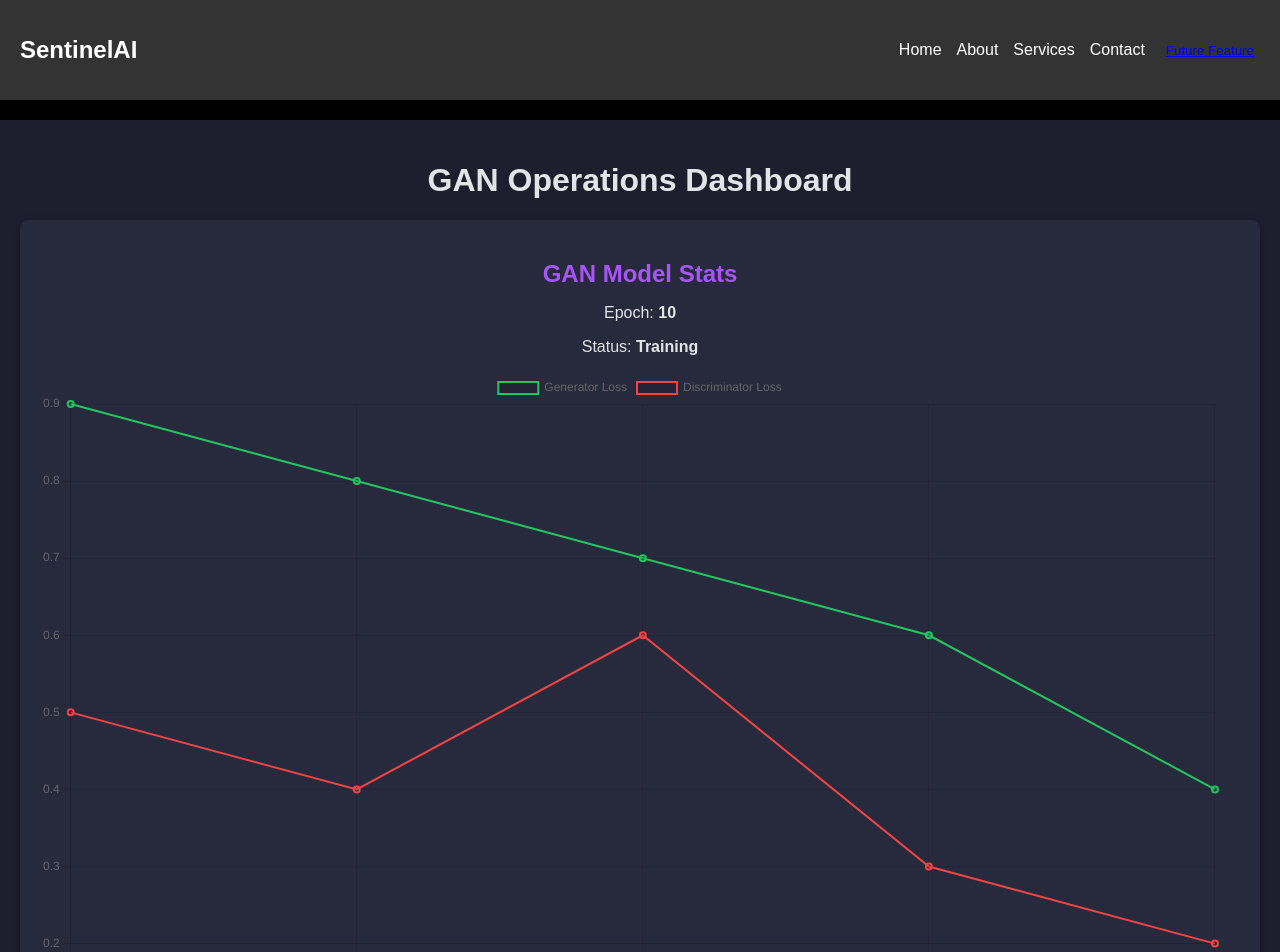
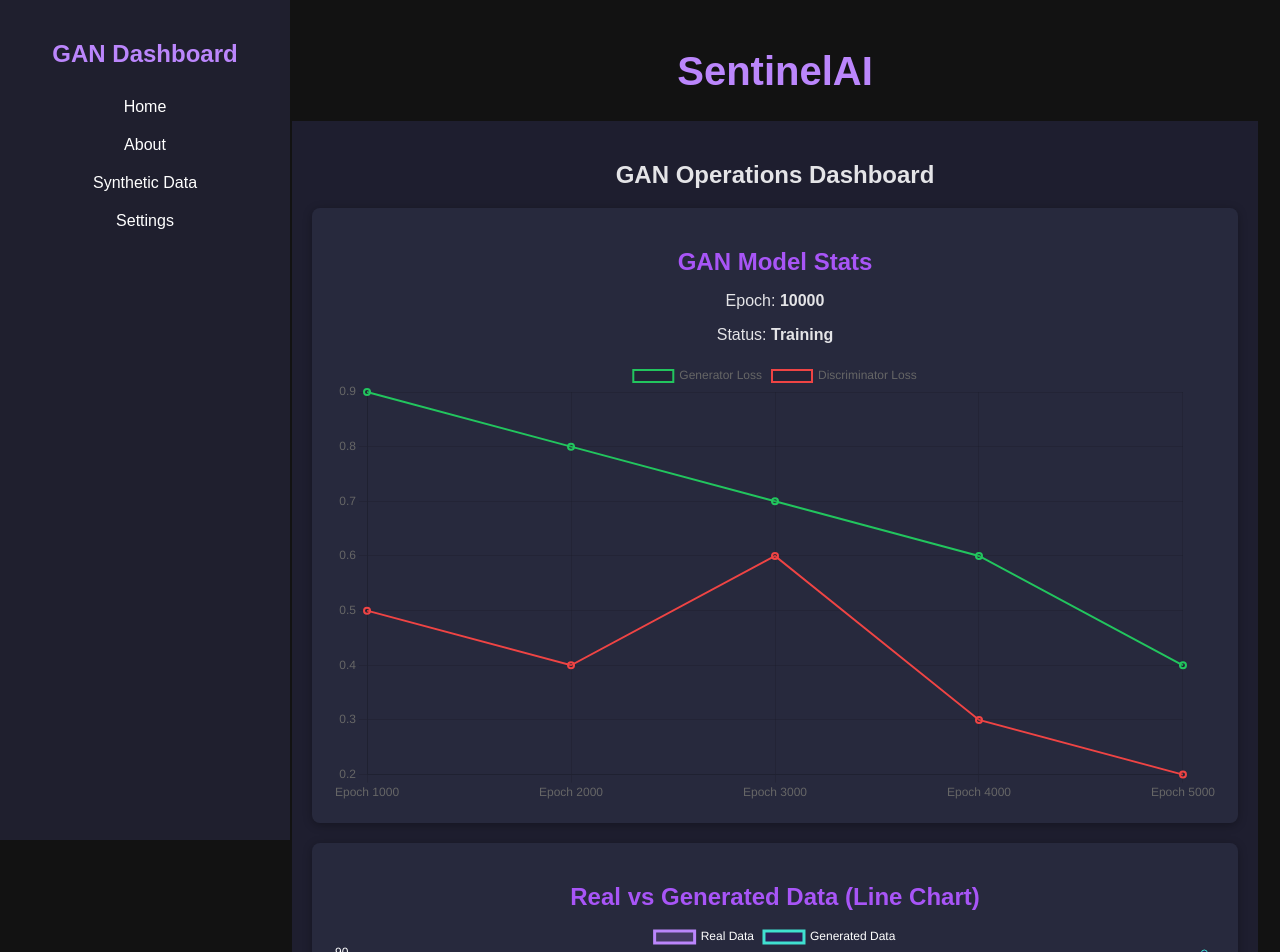
Before and after one commit to Itz-Shashwat/sentinelAI, a React (Create React App) app in the folder sentinelai/: page / in a window 1280 px wide. Shown: the top 952 px of the page. Built offline with nearby package versions, Linux system fonts and the light colour scheme.

Commit message:
Added RealVsGeneratedGraph component

```diff
--- a/sentinelai/src/GANOperationsDashboard.js
+++ b/sentinelai/src/GANOperationsDashboard.js
@@ -5,7 +5,7 @@
 const GANOperationsDashboard = () => {
   // Example state
   const [ganStats, setGanStats] = useState({
-    epoch: 10,
+    epoch: 10000,
     trainingStatus: "Training",
     generatorLoss: [0.9, 0.8, 0.7, 0.6, 0.4],
     discriminatorLoss: [0.5, 0.4, 0.6, 0.3, 0.2],
@@ -28,7 +28,7 @@
 
   // Line Chart for losses
   const lossData = {
-    labels: ["Epoch 1", "Epoch 2", "Epoch 3", "Epoch 4", "Epoch 5"],
+    labels: ["Epoch 1000", "Epoch 2000", "Epoch 3000", "Epoch 4000", "Epoch 5000"],
     datasets: [
       {
         label: "Generator Loss",
@@ -47,6 +47,47 @@
     ],
   };
 
+  const [lineChartData, setLineChartData] = useState({
+    labels: ["January", "February", "March", "April", "May", "June", "July"],
+    datasets: [
+      {
+        label: "Real Data",
+        data: [65, 59, 80, 81, 56, 55, 40],
+        borderColor: "#bb86fc",
+        backgroundColor: "rgba(187, 134, 252, 0.2)",
+        fill: true,
+      },
+      {
+        label: "Generated Data",
+        data: [28, 48, 40, 19, 86, 27, 90],
+        borderColor: "#40E0D0",
+        backgroundColor: "rgba(55, 0, 179, 0.2)",
+        fill: true,
+      },
+    ],
+  });
+
+
+  const lineChartOptions = {
+    responsive: true,
+    plugins: {
+      legend: {
+        labels: {
+          color: "#ffffff",
+        },
+      },
+    },
+    scales: {
+      x: {
+        ticks: { color: "#ffffff" },
+        grid: { color: "#3c3c54" },
+      },
+      y: {
+        ticks: { color: "#ffffff" },
+        grid: { color: "#3c3c54" },
+      },
+    },
+  };
   // Bar Chart for protocol frequencies
   const protocolData = {
     labels: ["Real", "Generated"],
@@ -109,8 +150,8 @@
 
       {/* Data Comparison */}
       <div style={styles.section}>
-        <h2 style={styles.heading}>Real vs Generated Data</h2>
-        <Bar data={protocolData} />
+        <h2 style={styles.heading}>Real vs Generated Data (Line Chart)</h2>
+        <Line data={lineChartData} options={lineChartOptions} />
       </div>
 
       {/* Tabular Data */}
--- a/sentinelai/src/LandingPage.js
+++ b/sentinelai/src/LandingPage.js
@@ -1,86 +1,66 @@
-import React from "react";
+import React from 'react';
+import { Route, Routes, Link } from 'react-router-dom';
 import GANOperationsDashboard from './GANOperationsDashboard';
 function LandingPage() {
   const wrapperStyle = {
     margin: 0,
-    fontFamily: "Arial, sans-serif",
+    fontFamily: "'Poppins', sans-serif",
     color: "white",
-    backgroundColor: "#000",
+    backgroundColor: "#121212",
+    display: "flex"
   };
 
   const headerStyle = {
-    display: "flex",
-    justifyContent: "space-between",
-    alignItems: "center",
-    padding: "20px",
-    backgroundColor: "#333",
-  };
-
-  const logoStyle = {
-    fontSize: "24px",
-    fontWeight: "bold",
-  };
-
-  const navListStyle = {
-    listStyle: "none",
-    display: "flex",
-    gap: "15px",
-  };
-
-  const navLinkStyle = {
-    textDecoration: "none",
-    color: "white",
-    fontSize: "16px",
-  };
-
-  const buttonStyle = {
-    background: "none",
-    border: "none",
-    color: "blue",
-    textDecoration: "underline",
-    cursor: "pointer",
-  };
-
-  const sectionStyle = {
-    margin: "20px",
+    textAlign: "center",
+    marginBottom: "20px",
+    animation: "fadeIn 1s ease"
   };
 
   const footerStyle = {
-    padding: "20px",
     textAlign: "center",
-    backgroundColor: "#333",
+    marginTop: "30px",
+    fontSize: "0.9rem",
+    color: "#bbbbbb",
+    animation: "slideUp 1s ease"
+  };
+
+  const aboutSectionStyle = {
+    background: "linear-gradient(rgba(18, 18, 18, 0.7), rgba(18, 18, 18, 0.7)), url('images/gan.jpg') no-repeat center center/cover",
+    position: "relative",
+    padding: "40px",
+    borderRadius: "10px",
+    overflow: "hidden",
+    boxShadow: "0 4px 15px rgba(0, 0, 0, 0.5)"
   };
 
   return (
     <div style={wrapperStyle}>
-      <header style={headerStyle}>
-        <h1 style={logoStyle}>SentinelAI</h1>
-        <nav>
-          <ul style={navListStyle}>
-            <li><a href="#home" style={navLinkStyle}>Home</a></li>
-            <li><a href="#about" style={navLinkStyle}>About</a></li>
-            <li><a href="#services" style={navLinkStyle}>Services</a></li>
-            <li><a href="#contact" style={navLinkStyle}>Contact</a></li>
-            <li>
-              <button
-                onClick={() => alert('Feature coming soon!')}
-                style={buttonStyle}
-              >
-                Future Feature
-              </button>
-            </li>
-          </ul>
-        </nav>
-      </header>
-      <main>
-        <section id="home" style={sectionStyle}>
+      {/* Sidebar */}
+      <div style={{ width: "250px", backgroundColor: "#1f1f2e", padding: "20px", position: "fixed", height: "100vh" }}>
+        <h2 style={{ color: "#bb86fc", textAlign: "center", fontWeight: "600" }}>GAN Dashboard</h2>
+        <ul style={{ listStyle: "none", padding: 0 }}>
+          <li><Link to="/" style={{ color: "white", display: "block", padding: "10px", textDecoration: "none" }}>Home</Link></li>
+          <li><Link to="/about" style={{ color: "white", display: "block", padding: "10px", textDecoration: "none" }}>About</Link></li>
+          <li><Link to="/overview" style={{ color: "white", display: "block", padding: "10px", textDecoration: "none" }}>Synthetic Data</Link></li>
+          <li><Link to="/settings" style={{ color: "white", display: "block", padding: "10px", textDecoration: "none" }}>Settings</Link></li>
+        </ul>
+      </div>
+
+      {/* Main content area */}
+      <div style={{ marginLeft: "270px", padding: "22px", flex: 1 }}>
+        {/* Header */}
+        <div style={headerStyle}>
+          {/* Change color of sentinel*/}
+          <h1 style={{ fontSize: "2.5rem", color: "#bb86fc" }}>SentinelAI</h1>
+        </div>
+        <section>
+        <GANOperationsDashboard/>
         </section>
-        <GANOperationsDashboard/>
-
-      </main>
-      <footer style={footerStyle}>
-        <p>© 2024 SentinelAI. All rights reserved.</p>
-      </footer>
+        {/* Footer */}
+        <footer style={footerStyle}>
+          <p>© 2024 SentinelAI. All rights reserved.</p>
+        </footer>
+      </div>
     </div>
   );
 }
```
